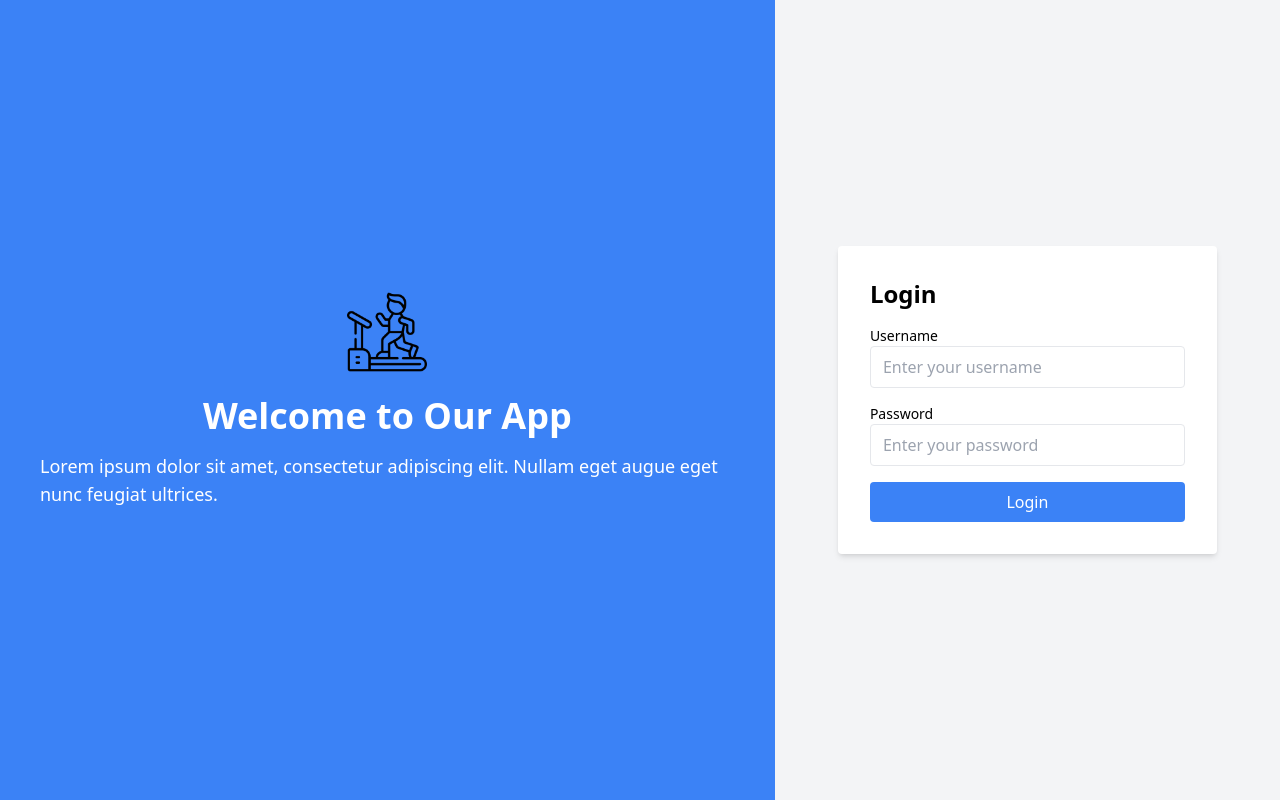
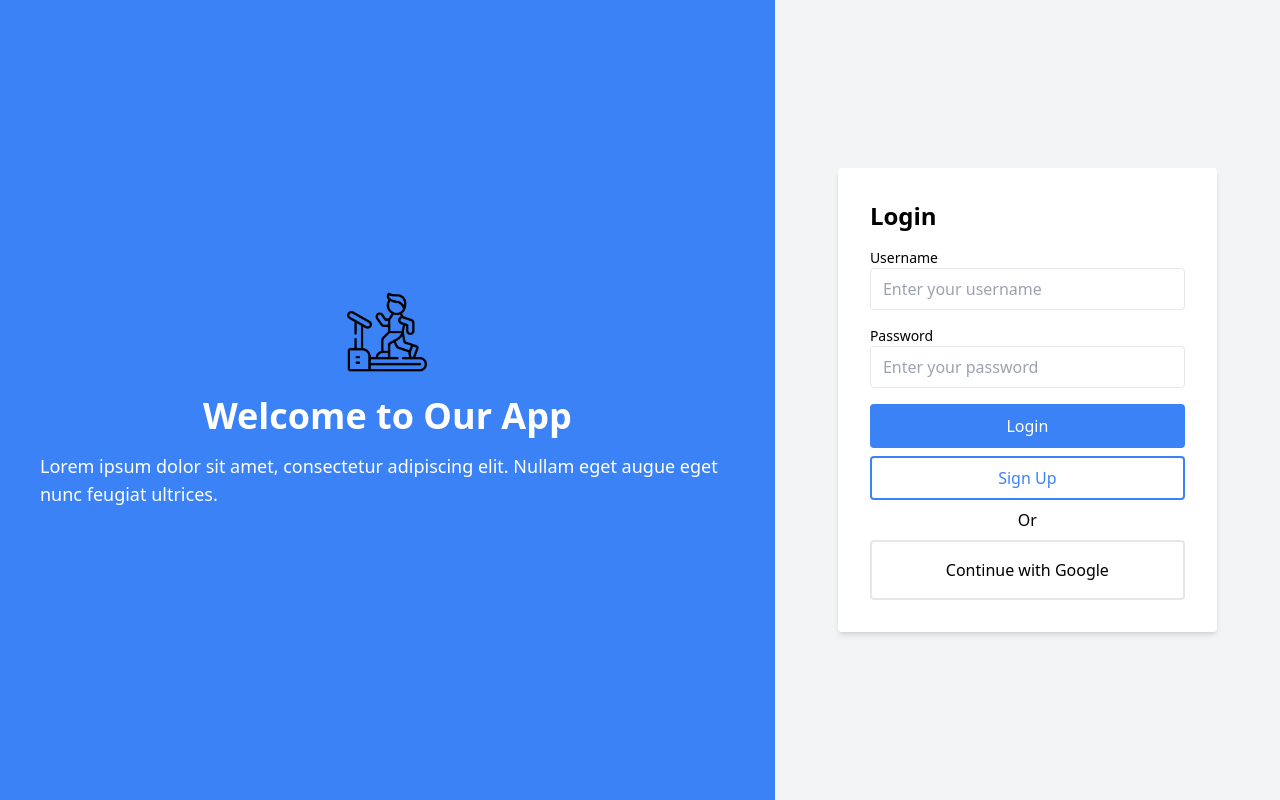
Before and after one commit to sahalkk/multi-gym-management-app, a React (Create React App) app: page / in a window 1280 px wide. Built offline with nearby package versions, Linux system fonts and the light colour scheme.

Commit message:
added continue with google button

```diff
--- a/src/LoginPage.js
+++ b/src/LoginPage.js
@@ -4,7 +4,7 @@ import "./App.css";
 function LoginPage() {
   return (
     <div className="flex h-screen">
-      {/* Left side */}
+      {/* Description section */}
       <div className="flex w-3/4 bg-blue-500 p-10">
         <div className="flex flex-col items-center justify-center text-white">
           <img
@@ -20,6 +20,8 @@ function LoginPage() {
           </p>
         </div>
       </div>
+
+      {/* Login Form */}
 
       <div className="w-1/2 bg-gray-100 flex items-center justify-center">
         <div className="p-8 bg-white rounded shadow-md w-3/4">
@@ -43,11 +45,24 @@ function LoginPage() {
             </div>
             <button
               type="submit"
-              className="bg-blue-500 text-white py-2 px-4 rounded w-full"
+              className="bg-blue-500 text-white py-2 px-4 rounded w-full mb-2 border-2 border-blue-500"
             >
               Login
             </button>
+            <button
+              type="submit"
+              className="bg-white text-blue-500 py-2 px-4 rounded w-full border-2 border-blue-500"
+            >
+              Sign Up
+            </button>
           </form>
+          <div className="my-2 flex justify-center">Or</div>
+          <button
+            type="submit"
+            className="bg-white text-black py-4 px-4 rounded w-full border-2"
+          >
+            Continue with Google
+          </button>
         </div>
       </div>
     </div>
```
